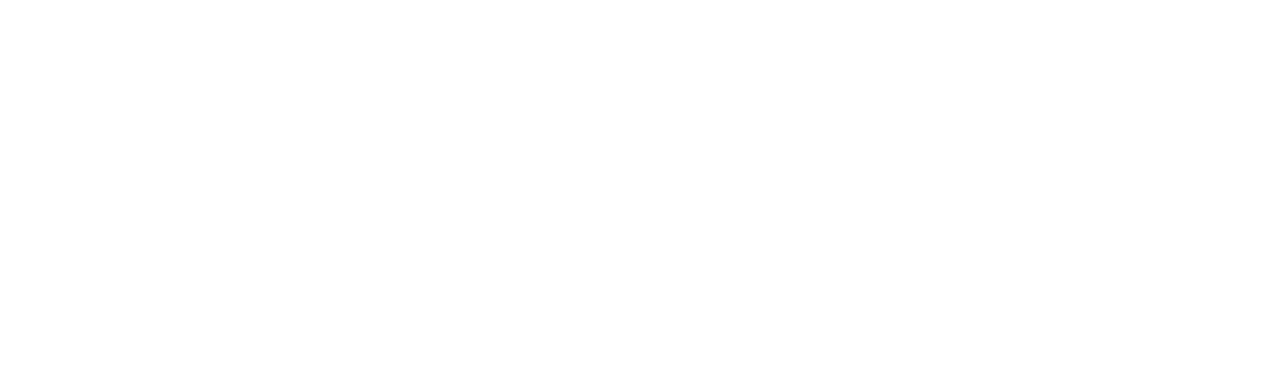
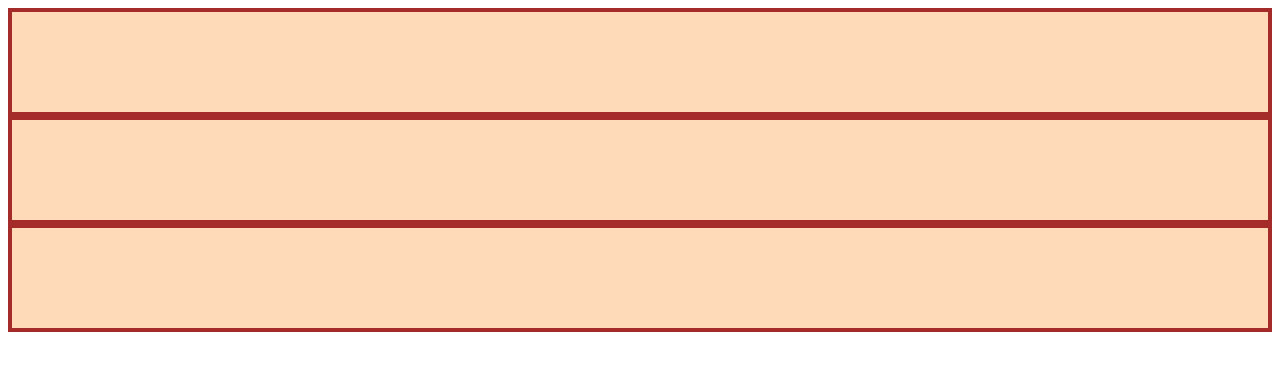
Before and after one commit to Naniyule/landing_page, a plain HTML site: page index.html in a window 1280 px wide. Drawn offline with Linux system fonts and the light colour scheme.

Commit message:
Added CSS file

```diff
--- a/index.html
+++ b/index.html
@@ -1,12 +1,17 @@
 <!DOCTYPE html>
 <html lang="en">
 <head>
+    <link rel="stylesheet" href="styles.css">
     <meta charset="UTF-8">
     <meta http-equiv="X-UA-Compatible" content="IE=edge">
     <meta name="viewport" content="width=device-width, initial-scale=1.0">
     <title>Document</title>
 </head>
 <body>
-
+    <div class="flex-container">
+        <div class="one"></div>
+        <div class="two"></div>
+        <div class="three"></div>
+      </div>
 </body>
 </html>
--- /dev/null
+++ b/styles.css
@@ -0,0 +1,11 @@
+.flex-container {
+    /* display: flex; */
+  }
+
+  /* this selector selects all divs inside of .flex-container */
+  .flex-container div {
+    background: peachpuff;
+    border: 4px solid brown;
+    height: 100px;
+    /* flex: 1; */
+  }
```
